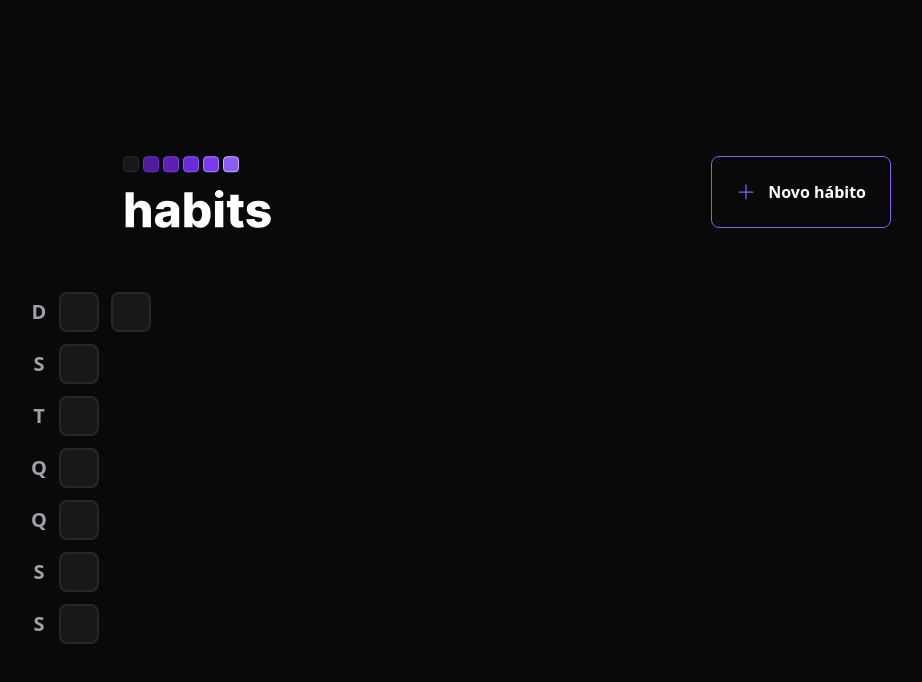
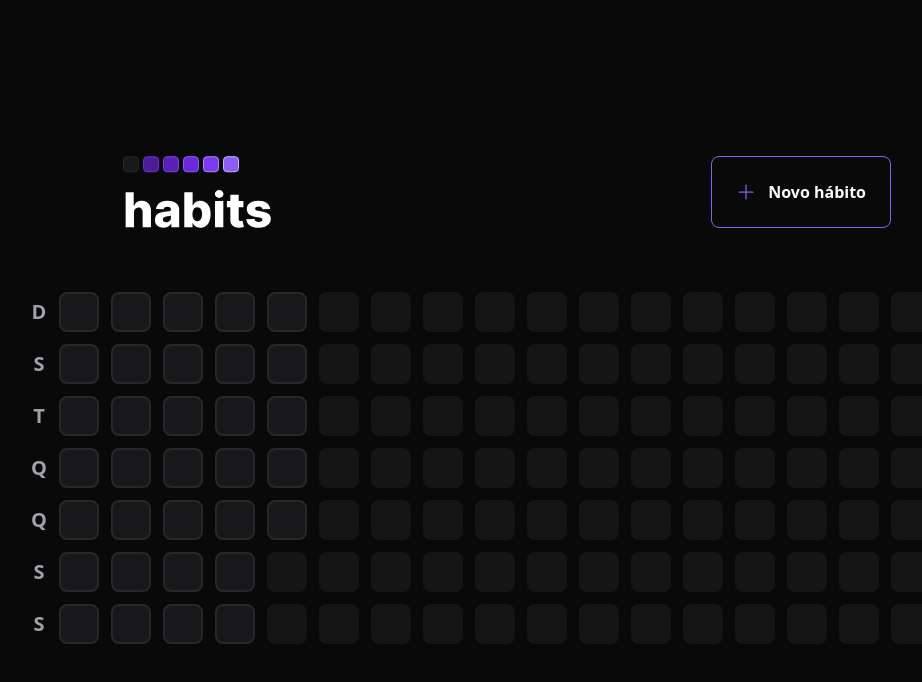
Before and after one commit to leiaoliver/Habits, a React (Vite) app in the folder web/: page / in a window 1280 px wide. Shown: the top 682 px of the page, without its empty margins (133-1055 px from the left). Built offline with nearby package versions, Linux system fonts and the light colour scheme.

Commit message:
created utils

```diff
--- a/web/package.json
+++ b/web/package.json
@@ -9,9 +9,11 @@
     "preview": "vite preview"
   },
   "dependencies": {
+    "dayjs": "^1.11.7",
     "phosphor-react": "^1.4.1",
     "react": "^18.2.0",
-    "react-dom": "^18.2.0"
+    "react-dom": "^18.2.0",
+    "zod": "^3.20.2"
   },
   "devDependencies": {
     "@types/react": "^18.0.26",
--- a/web/src/components/SummaryTable.tsx
+++ b/web/src/components/SummaryTable.tsx
@@ -1,6 +1,12 @@
+import { generateDatesFromYearBeginning } from "../utils/generate-dates-from-year-beginning";
 import { HabitDay } from "./HabitDay";
 
 const weekDays = ["D", "S", "T", "Q", "Q", "S", "S"];
+
+const summaryDates = generateDatesFromYearBeginning();
+
+const minimumSummaryDateSize = 18 * 7;
+const amountOfToFill = minimumSummaryDateSize - summaryDates.length;
 
 export function SummaryTable() {
   return (
@@ -19,14 +25,19 @@
       </div>
 
       <div className="grid grid-rows-7 grid-flow-col gap-3">
-        <HabitDay />
-        <HabitDay />
-        <HabitDay />
-        <HabitDay />
-        <HabitDay />
-        <HabitDay />
-        <HabitDay />
-        <HabitDay />
+        {summaryDates.map((date) => {
+          return <HabitDay key={date.toString()} />;
+        })}
+
+        {amountOfToFill > 0 &&
+          Array.from({ length: amountOfToFill }).map((_, i) => {
+            return (
+              <div
+                key={i}
+                className="w-10 h-10 bg-zinc-800 border-2 border-zinc-800 rounded-lg opacity-40 cursor-not-allowed"
+              />
+            );
+          })}
       </div>
     </div>
   );
--- /dev/null
+++ b/web/src/utils/generate-dates-from-year-beginning.ts
@@ -0,0 +1,16 @@
+import dayjs from "dayjs";
+
+export function generateDatesFromYearBeginning() {
+  const firstDayOfTheYear = dayjs().startOf("year");
+  const today = new Date();
+
+  const dates = [];
+  let compareDate = firstDayOfTheYear;
+
+  while (compareDate.isBefore(today)) {
+    dates.push(compareDate.toDate());
+    compareDate = compareDate.add(1, "day");
+  }
+
+  return dates;
+}
```
Also changed, not shown: 2 other files (tests, documents, lock files or other folders).
